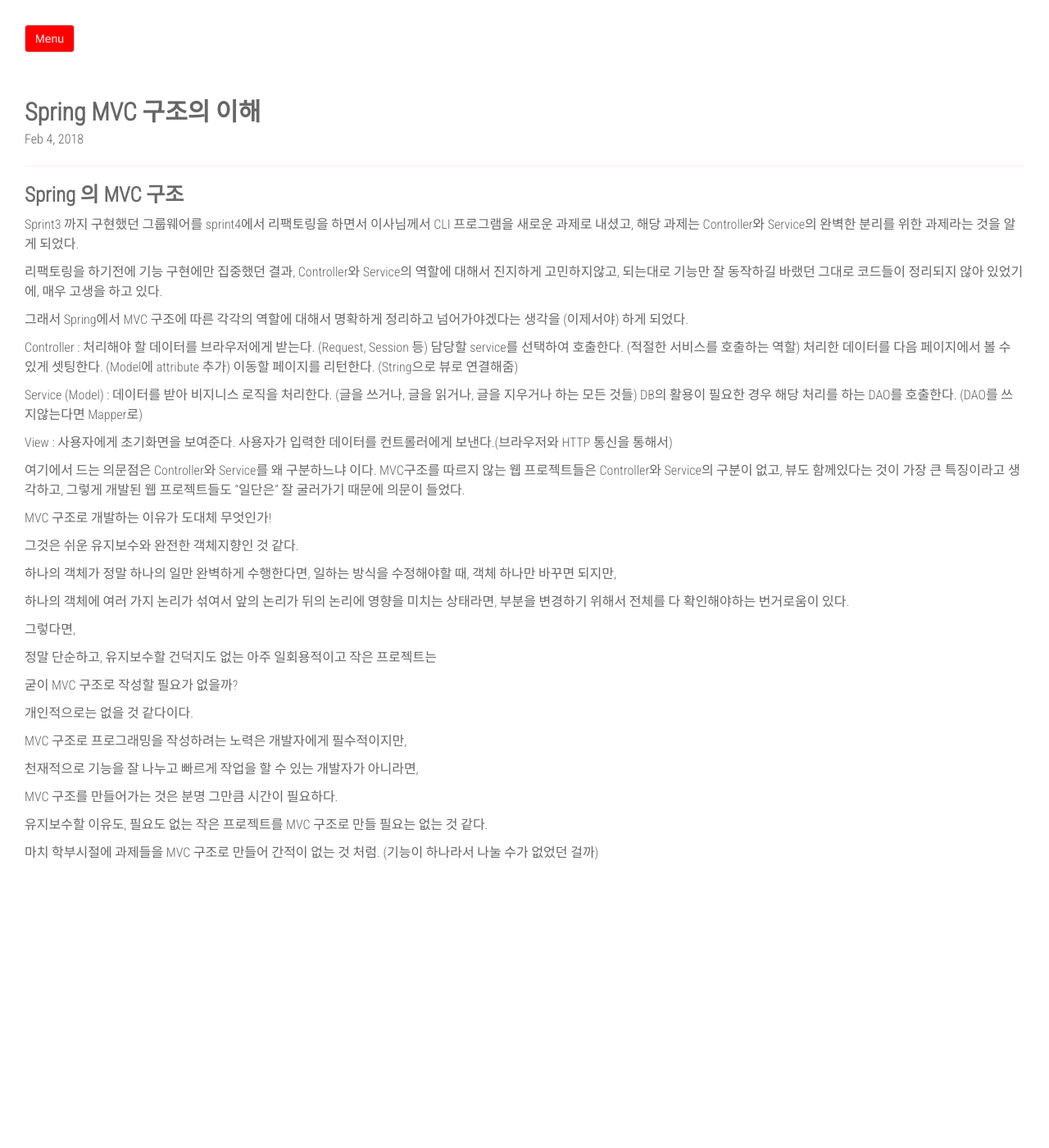
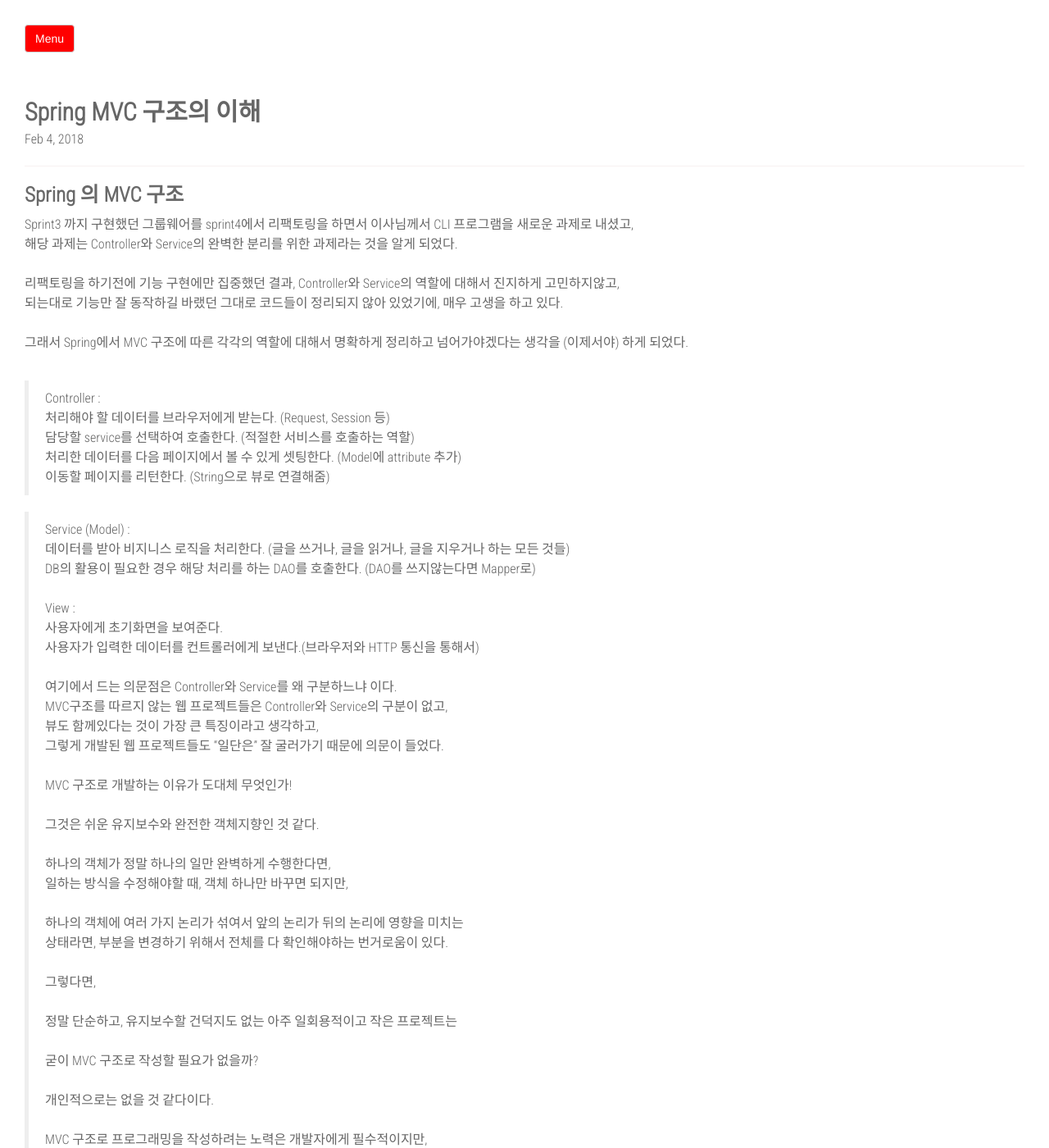
Before and after one commit to daehoney/daehoney.github.io, a Jekyll site: the page built from _posts/2018-02-04-sp002.markdown, in a window 1280 px wide and 1400 px high. Shown: the whole window at 82% size. Built offline with Jekyll 4.4.1, drawn with Linux system fonts in a browser that asks for light colours; nearby versions of some CDN libraries; comment, search, counter and statistics services are not loaded; some of the changed text lies outside the part shown.

Commit message:
no message

```diff
--- a/_posts/2018-02-04-sp002.markdown
+++ b/_posts/2018-02-04-sp002.markdown
@@ -8,59 +8,59 @@
 
 # Spring 의 MVC 구조
 
-Sprint3 까지 구현했던 그룹웨어를 sprint4에서 리팩토링을 하면서 이사님께서 CLI 프로그램을 새로운 과제로 내셨고,
-해당 과제는 Controller와 Service의 완벽한 분리를 위한 과제라는 것을 알게 되었다.
+Sprint3 까지 구현했던 그룹웨어를 sprint4에서 리팩토링을 하면서 이사님께서 CLI 프로그램을 새로운 과제로 내셨고,<br>
+해당 과제는 Controller와 Service의 완벽한 분리를 위한 과제라는 것을 알게 되었다.<br>
+<br>
+리팩토링을 하기전에 기능 구현에만 집중했던 결과, Controller와 Service의 역할에 대해서 진지하게 고민하지않고,<br>
+되는대로 기능만 잘 동작하길 바랬던 그대로 코드들이 정리되지 않아 있었기에, 매우 고생을 하고 있다.<br>
+<br>
+그래서 Spring에서 MVC 구조에 따른 각각의 역할에 대해서 명확하게 정리하고 넘어가야겠다는 생각을 (이제서야) 하게 되었다.<br>
+<br>
+> Controller :<br>
+처리해야 할 데이터를 브라우저에게 받는다. (Request, Session 등)<br>
+담당할 service를 선택하여 호출한다. (적절한 서비스를 호출하는 역할)<br>
+처리한 데이터를 다음 페이지에서 볼 수 있게 셋팅한다. (Model에 attribute 추가)<br>
+이동할 페이지를 리턴한다. (String으로 뷰로 연결해줌)<br>
 
-리팩토링을 하기전에 기능 구현에만 집중했던 결과, Controller와 Service의 역할에 대해서 진지하게 고민하지않고,
-되는대로 기능만 잘 동작하길 바랬던 그대로 코드들이 정리되지 않아 있었기에, 매우 고생을 하고 있다.
-
-그래서 Spring에서 MVC 구조에 따른 각각의 역할에 대해서 명확하게 정리하고 넘어가야겠다는 생각을 (이제서야) 하게 되었다.
-
-Controller :
-처리해야 할 데이터를 브라우저에게 받는다. (Request, Session 등)
-담당할 service를 선택하여 호출한다. (적절한 서비스를 호출하는 역할)
-처리한 데이터를 다음 페이지에서 볼 수 있게 셋팅한다. (Model에 attribute 추가)
-이동할 페이지를 리턴한다. (String으로 뷰로 연결해줌)
-
-Service (Model) :
-데이터를 받아 비지니스 로직을 처리한다. (글을 쓰거나, 글을 읽거나, 글을 지우거나 하는 모든 것들)
-DB의 활용이 필요한 경우 해당 처리를 하는 DAO를 호출한다. (DAO를 쓰지않는다면 Mapper로)
-
-View :
-사용자에게 초기화면을 보여준다.
-사용자가 입력한 데이터를 컨트롤러에게 보낸다.(브라우저와 HTTP 통신을 통해서)
-
-여기에서 드는 의문점은 Controller와 Service를 왜 구분하느냐 이다.
-MVC구조를 따르지 않는 웹 프로젝트들은 Controller와 Service의 구분이 없고,
-뷰도 함께있다는 것이 가장 큰 특징이라고 생각하고,
-그렇게 개발된 웹 프로젝트들도 "일단은" 잘 굴러가기 때문에 의문이 들었다.
-
-MVC 구조로 개발하는 이유가 도대체 무엇인가!
-
-그것은 쉬운 유지보수와 완전한 객체지향인 것 같다.
-
-하나의 객체가 정말 하나의 일만 완벽하게 수행한다면,
-일하는 방식을 수정해야할 때, 객체 하나만 바꾸면 되지만,
-
-하나의 객체에 여러 가지 논리가 섞여서 앞의 논리가 뒤의 논리에 영향을 미치는
-상태라면, 부분을 변경하기 위해서 전체를 다 확인해야하는 번거로움이 있다.
-
-그렇다면,
-
-정말 단순하고, 유지보수할 건덕지도 없는 아주 일회용적이고 작은 프로젝트는
-
-굳이 MVC 구조로 작성할 필요가 없을까?
-
-개인적으로는 없을 것 같다이다.
-
-MVC 구조로 프로그래밍을 작성하려는 노력은 개발자에게 필수적이지만,
-
-천재적으로 기능을 잘 나누고 빠르게 작업을 할 수 있는 개발자가 아니라면,
-
-MVC 구조를 만들어가는 것은 분명 그만큼 시간이 필요하다.
-
-유지보수할 이유도, 필요도 없는 작은 프로젝트를 MVC 구조로 만들 필요는
-없는 것 같다.
-
-마치 학부시절에 과제들을 MVC 구조로 만들어 간적이 없는 것 처럼.
-(기능이 하나라서 나눌 수가 없었던 걸까)
+> Service (Model) :<br>
+데이터를 받아 비지니스 로직을 처리한다. (글을 쓰거나, 글을 읽거나, 글을 지우거나 하는 모든 것들)<br>
+DB의 활용이 필요한 경우 해당 처리를 하는 DAO를 호출한다. (DAO를 쓰지않는다면 Mapper로)<br>
+<br>
+> View :<br>
+사용자에게 초기화면을 보여준다.<br>
+사용자가 입력한 데이터를 컨트롤러에게 보낸다.(브라우저와 HTTP 통신을 통해서)<br>
+<br>
+여기에서 드는 의문점은 Controller와 Service를 왜 구분하느냐 이다.<br>
+MVC구조를 따르지 않는 웹 프로젝트들은 Controller와 Service의 구분이 없고,<br>
+뷰도 함께있다는 것이 가장 큰 특징이라고 생각하고,<br>
+그렇게 개발된 웹 프로젝트들도 "일단은" 잘 굴러가기 때문에 의문이 들었다.<br>
+<br>
+MVC 구조로 개발하는 이유가 도대체 무엇인가!<br>
+<br>
+그것은 쉬운 유지보수와 완전한 객체지향인 것 같다.<br>
+<br>
+하나의 객체가 정말 하나의 일만 완벽하게 수행한다면,<br>
+일하는 방식을 수정해야할 때, 객체 하나만 바꾸면 되지만,<br>
+<br>
+하나의 객체에 여러 가지 논리가 섞여서 앞의 논리가 뒤의 논리에 영향을 미치는<br>
+상태라면, 부분을 변경하기 위해서 전체를 다 확인해야하는 번거로움이 있다.<br>
+<br>
+그렇다면,<br>
+<br>
+정말 단순하고, 유지보수할 건덕지도 없는 아주 일회용적이고 작은 프로젝트는<br>
+<br>
+굳이 MVC 구조로 작성할 필요가 없을까?<br>
+<br>
+개인적으로는 없을 것 같다이다.<br>
+<br>
+MVC 구조로 프로그래밍을 작성하려는 노력은 개발자에게 필수적이지만,<br>
+<br>
+천재적으로 기능을 잘 나누고 빠르게 작업을 할 수 있는 개발자가 아니라면,<br>
+<br>
+MVC 구조를 만들어가는 것은 분명 그만큼 시간이 필요하다.<br>
+<br>
+유지보수할 이유도, 필요도 없는 작은 프로젝트를 MVC 구조로 만들 필요는<br>
+없는 것 같다.<br>
+<br>
+마치 학부시절에 과제들을 MVC 구조로 만들어 간적이 없는 것 처럼.<br>
+(~~기능이 하나라서 나눌 수가 없었던 걸까~~)<br>
```
